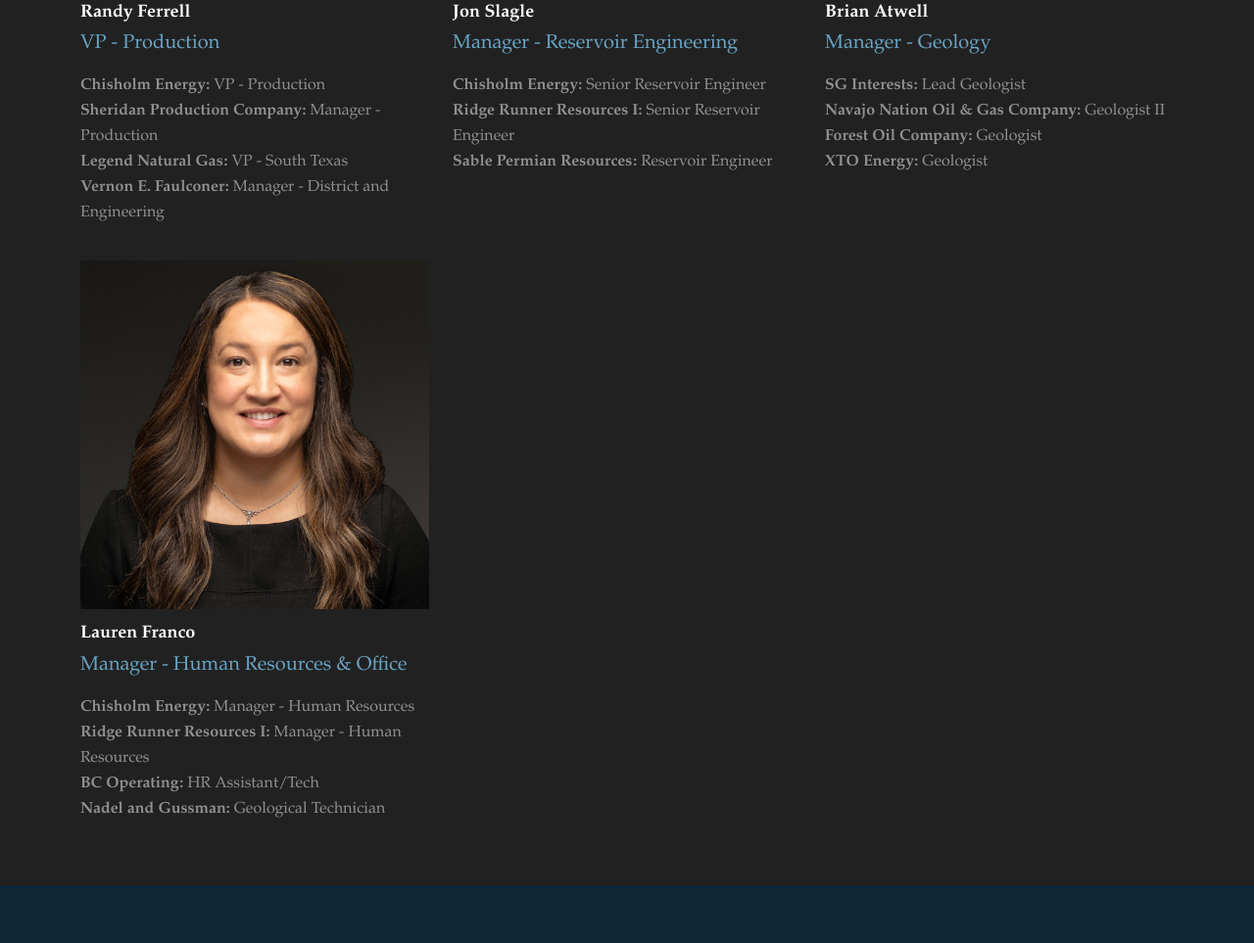
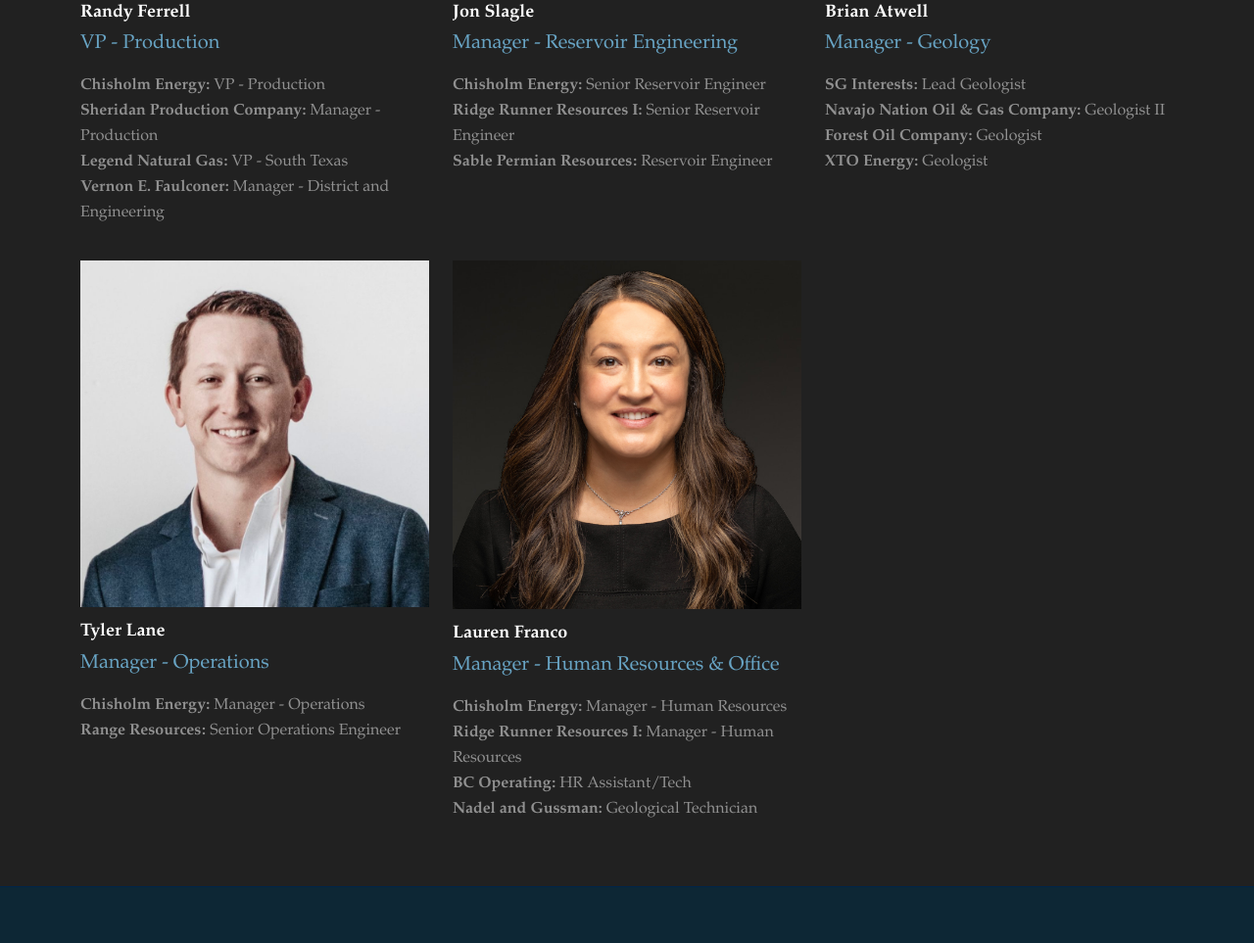
Before and after one commit to 3ROperating/3ROperating-Website, a plain HTML site: page team.html in a window 1280 px wide. Shown: the part 1895-2858 px from the top of the page at 98% size. Drawn offline with Linux system fonts and the light colour scheme; a web font is replaced by a local one.

Commit message:
Add Tyler Lane to Team Page - 2025-06-19

```diff
--- a/team.html
+++ b/team.html
@@ -276,7 +276,23 @@
           <div class="col-lg-4 col-md-6 d-flex align-items-stretch">
             <div class="member">
               <div class="member-img">
-                <img src="assets/img/team/10) Lauren Franco.jpg" class="img-fluid" alt="">
+                <img src="assets/img/team/10) Tyler Lane.jpg" class="img-fluid" alt="">
+              </div>
+              <div class="member-info">
+                <h4>Tyler Lane</h4>
+                <span>Manager - Operations</span>
+                <p>
+                  <strong>Chisholm Energy:</strong> Manager - Operations<br>
+                  <strong>Range Resources:</strong> Senior Operations Engineer<br>
+                </p>
+              </div>
+            </div>
+          </div>
+
+          <div class="col-lg-4 col-md-6 d-flex align-items-stretch">
+            <div class="member">
+              <div class="member-img">
+                <img src="assets/img/team/11) Lauren Franco.jpg" class="img-fluid" alt="">
                 <div class="social">
                   <a href="https://www.linkedin.com/in/lauren-franco-69764b36/" target="_blank" rel="noopener noreferrer"><i class="bi bi-linkedin"></i></a>
                 </div>
```
Also changed, not shown: assets/img/team/10) Tyler Lane.jpg (added), assets/img/team/11) Lauren Franco.jpg (renamed from assets/img/team/10) Lauren Franco.jpg).
